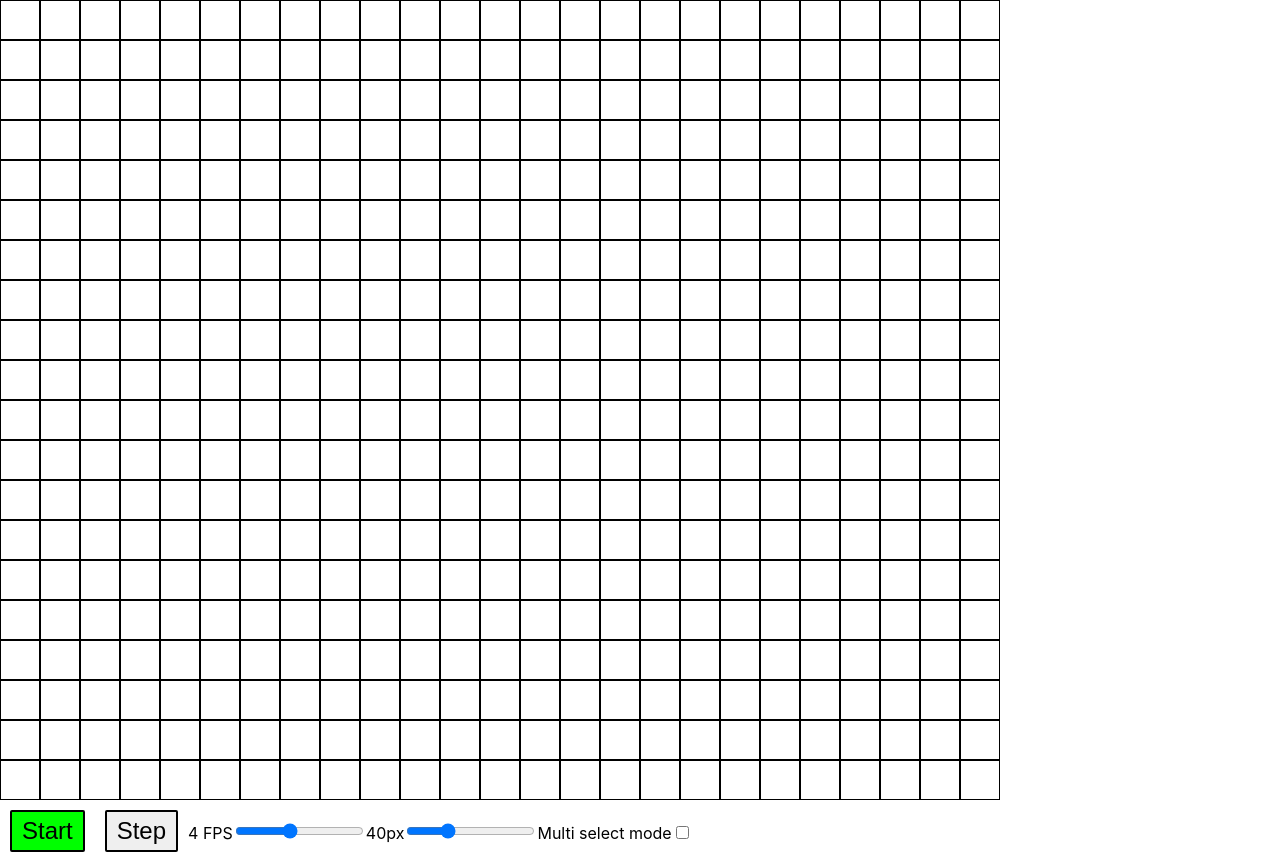
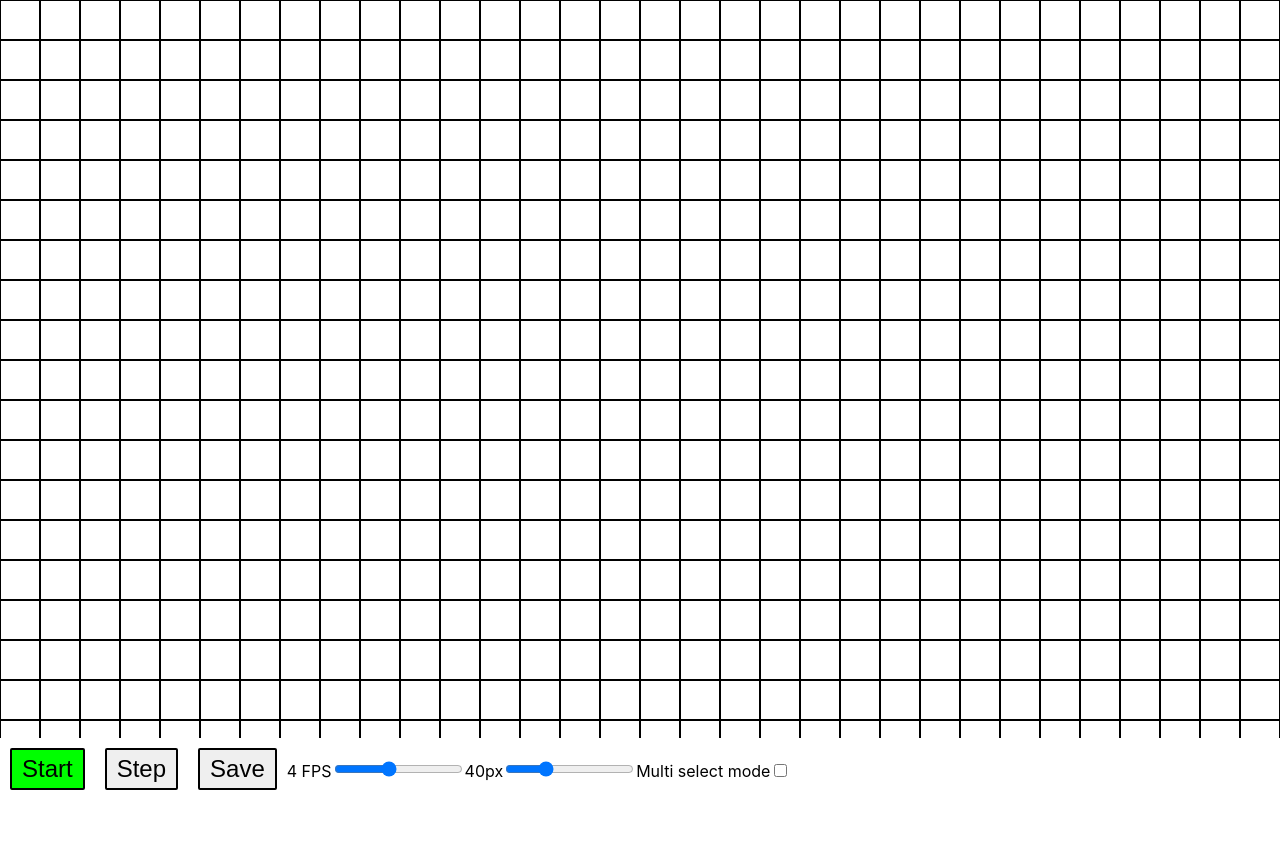
Before and after one commit to jackalope-code/react-game-of-life, a React (Create React App) app: page / in a window 1280 px wide. After the commit the page ends 800 px from the top, so only its background shows below. Built offline with nearby package versions, Linux system fonts and the light colour scheme.

Commit message:
greatly improve display for pc and mobile

```diff
--- a/src/App.tsx
+++ b/src/App.tsx
@@ -1,11 +1,11 @@
 import React, {useState, useCallback } from 'react';
 import './App.css';
 import {FixedSizeGrid} from 'react-window';
+import AutoSizer from 'react-virtualized-auto-sizer';
 import styled from 'styled-components';
 import {debounce} from 'lodash';
 import ToggledButton from './components/ToggledButton';
 import Button from './components/Button';
-import {isMobile} from 'react-device-detect'
 
 interface StateData {
   grid: boolean[][],
@@ -165,16 +165,23 @@ function App() {
 
   return (
     <div className="App">
+      <div className="grid-container">
+        <AutoSizer>
+          {({width, height}) => (
             <FixedSizeGrid columnWidth={cellSliderValue} rowHeight={cellSliderValue}
               columnCount={GRID_SIZE} rowCount={GRID_SIZE}
-        itemData={{grid: gridState, useMultiSelect: multiSelectMode, clickHandler: eventHandler}} width={isMobile ? window.innerWidth : 1000} height={isMobile ? window.innerHeight : 800}
+              itemData={{grid: gridState, useMultiSelect: multiSelectMode, clickHandler: eventHandler}} width={width} height={height}
               // outerElementType={outerElementType}
             >
               {CellRenderer}
             </FixedSizeGrid>
+          )}
+        </AutoSizer>
+      </div>
       <div className="view-controls">
         <ToggledButton toggledText={{first: 'Start', second: 'Stop'}} onClickCallback={handleToggle} theme={startStopButtonTheme}></ToggledButton>
         <Button onClick={step}>Step</Button>
+        <Button onClick={() => alert('EVENT STUB! Write save function + event handling;')}>Save</Button>
         <label htmlFor="fps-slider">{frameRateSliderValue} FPS</label>
         <input type="range" min="0.5" max="10" value={frameRateSliderValue} onChange={slideEventHandler} id="fps-slider" />
         <label htmlFor="cell-slider">{cellSliderValue}px</label>
--- a/src/components/ToggledButton.tsx
+++ b/src/components/ToggledButton.tsx
@@ -1,6 +1,5 @@
 import React, {useState} from 'react';
 import styled from 'styled-components';
-import { isPropertySignature } from 'typescript';
 
 interface ToggledButtonTheme {
     toggledColor: string,
--- a/src/index.css
+++ b/src/index.css
@@ -18,8 +18,31 @@ code {
 
 .App {
   touch-action: manipulation;
+  display: flex;
+  /* overflow: hidden; */
+  flex-direction: column;
+  align-items: stretch;
+  width: 100%;
+  height: 100%;
 }
 
 .view-controls {
   text-align: left;
+  /* position: fixed;
+  bottom: 0; */
+  flex-shrink: 0;
 }
+
+/* TODO: this doesn't size properly on mobile OR PC but it's so close */
+.grid-container {
+  min-height: auto;
+  height: auto;
+  /* height: auto; */
+  /* overflow: hidden; */
+  overflow: auto;
+  flex: 1;
+}
+
+html, body, .App, #root {
+  height: 100%
+}
```
Lines whose indentation alone changed are shown as unchanged.
